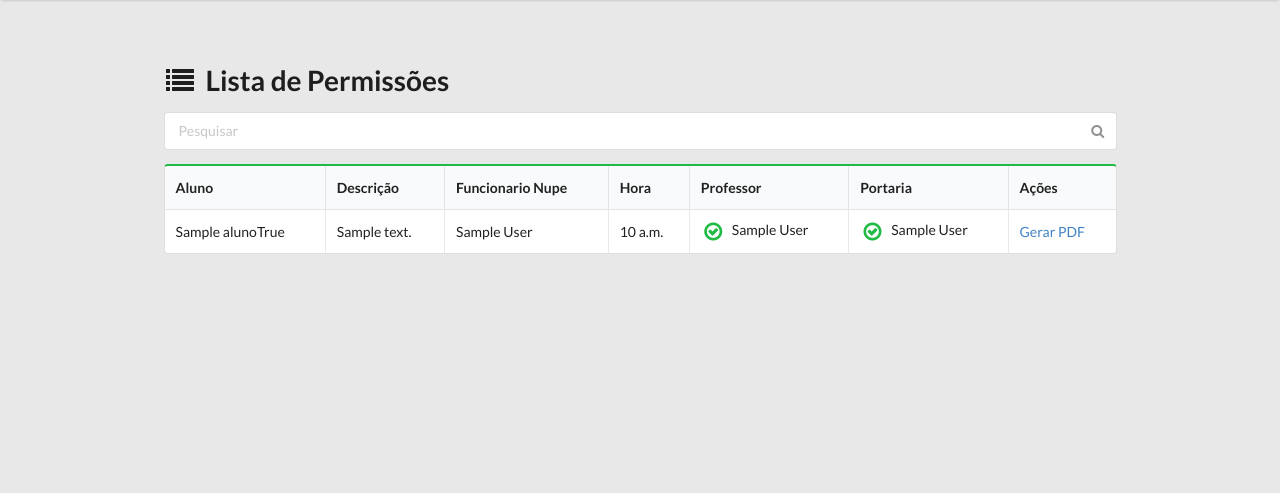
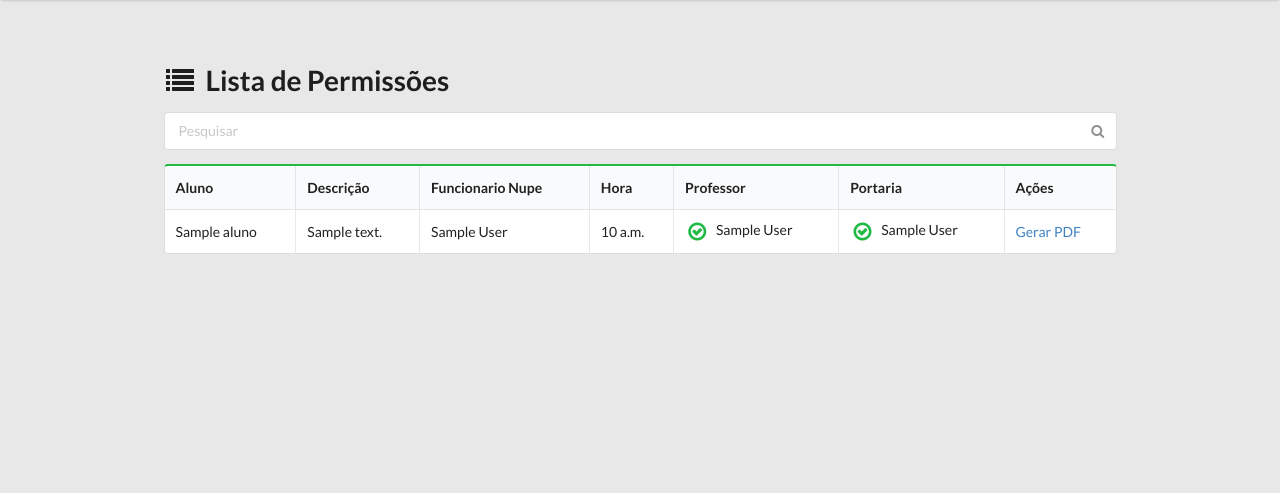
Before and after one commit to viniciusbsi/Graduacao-Suficiencia-WebII, a Django app: page /permissao/valida/portaria/1/ in a window 1280 px wide. Shown: the part 120-613 px from the top of the page. Run offline with Django 3.2, Linux system fonts and the light colour scheme; a user stored in the database is signed in; tables that the repository leaves empty hold one stand-in row (values such as "Sample post").

Commit message:
correção compo matrícula aluno

```diff
--- a/web1/templates/web1/permissaoLista.html
+++ b/web1/templates/web1/permissaoLista.html
@@ -29,7 +29,7 @@
             <tbody>
             {% for permissao in permissoes %}
                 <tr>
-                    <td>{{ permissao.aluno }}{{ permissao.excluido }}</td>
+                    <td>{{ permissao.aluno }}</td>
                     <td>{{ permissao.descricao|truncatechars:50 }}</td>
                     <td>{{ permissao.funcionario_nupe }}</td>
                     <td>{{ permissao.hora_solicitada }}</td>
```
